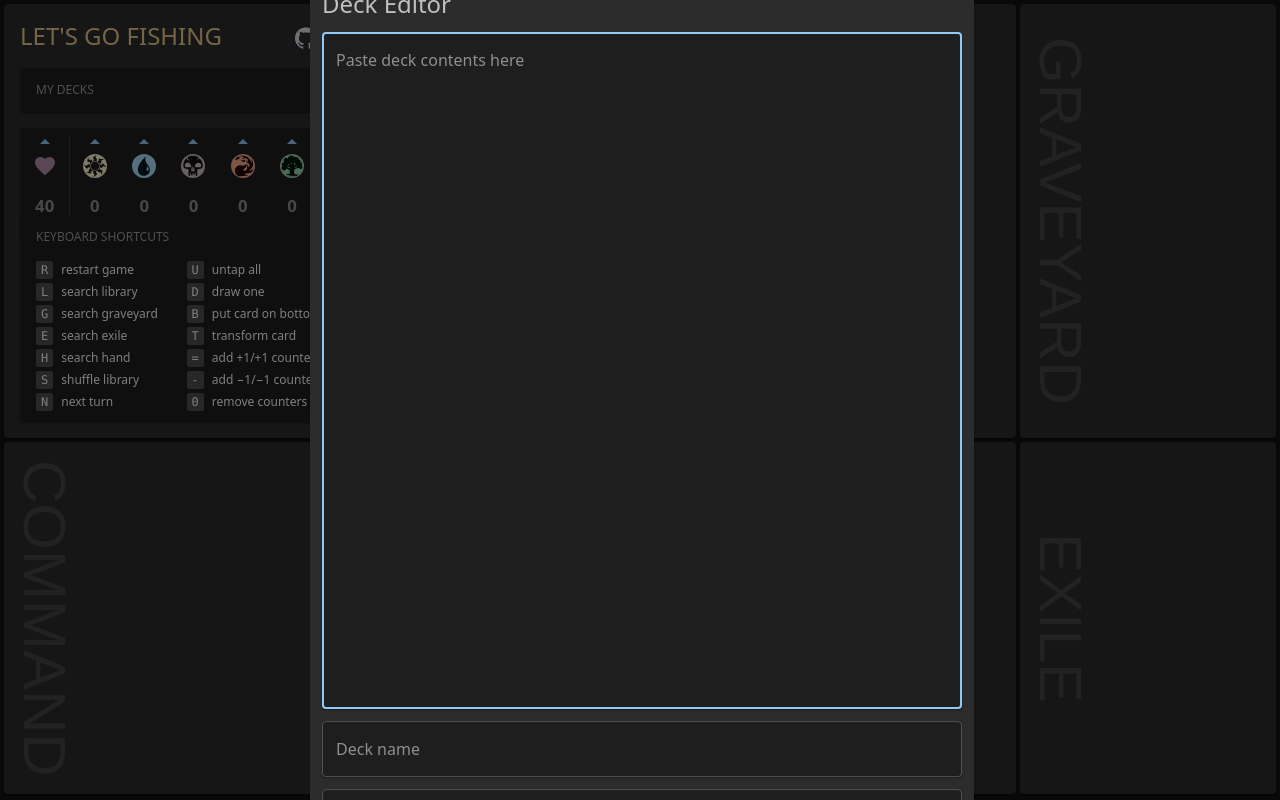
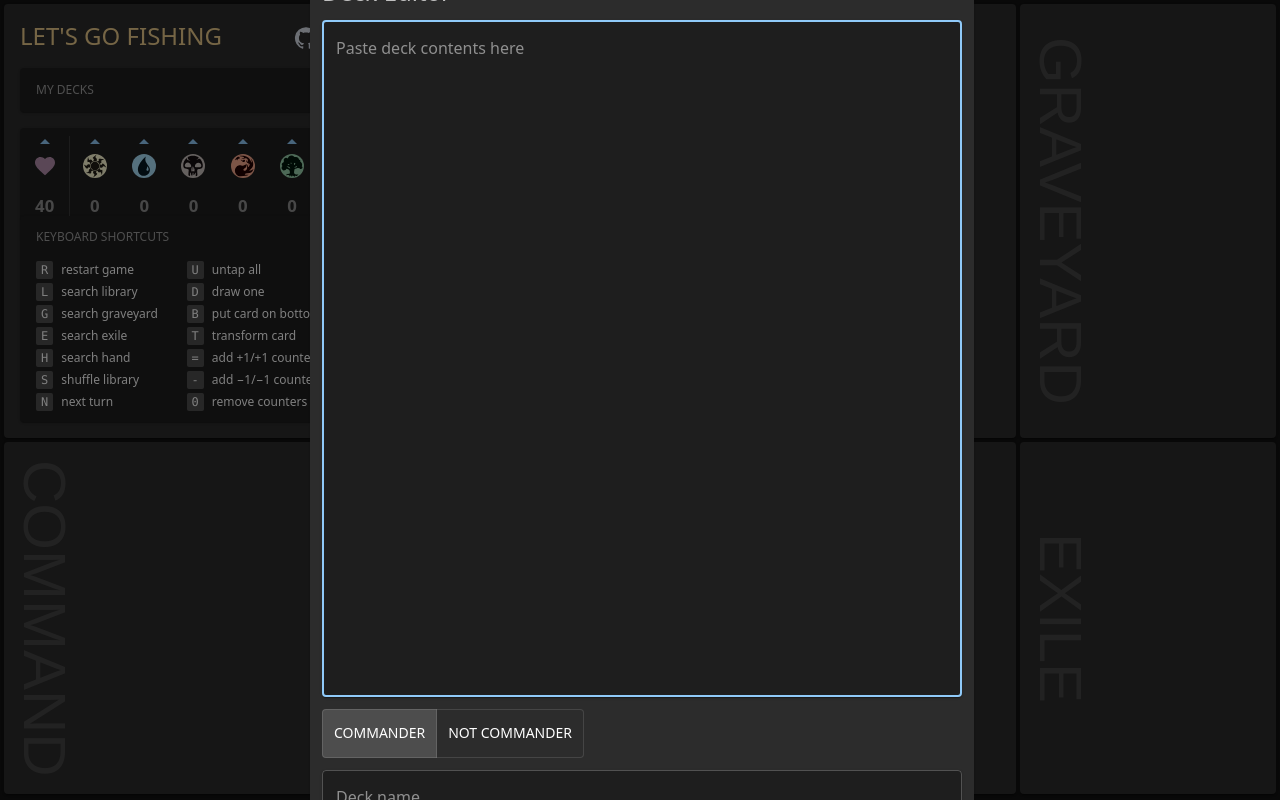
Before and after one commit to avocadianmage/lets-go-fishing, a React (Vite) app: page / in a window 1280 px wide. Both pictures are taken after a click on the button 342 px from the left and 90 px from the top of the page. Built offline with nearby package versions, Linux system fonts and the light colour scheme.

Commit message:
support non-commander deck types

```diff
--- a/src/components/lefter/deckEditModal.tsx
+++ b/src/components/lefter/deckEditModal.tsx
@@ -1,4 +1,15 @@
-import { Box, Button, CircularProgress, Modal, Paper, Stack, TextField, Typography } from '@mui/material';
+import {
+    Box,
+    Button,
+    CircularProgress,
+    Modal,
+    Paper,
+    Stack,
+    TextField,
+    ToggleButton,
+    ToggleButtonGroup,
+    Typography,
+} from '@mui/material';
 import { ModalStyle } from '../../global/constants';
 import { Pane } from '../controls/pane';
 import { ChangeEvent, FormEvent, useEffect, useState } from 'react';
@@ -11,6 +22,11 @@ export interface DeckEditModalProps {
     onClose: (deck?: DeckInfo) => void;
 }
 
+export enum DeckType {
+    Commander = 'commander',
+    NotCommander = 'not-commander',
+}
+
 export const DeckEditModal = ({ isOpen, deckToEdit, onClose }: DeckEditModalProps) => {
     const getDefaultFormValues = (): DeckFormData => ({
         key: deckToEdit?.key,
@@ -20,10 +36,12 @@ export const DeckEditModal = ({ isOpen, deckToEdit, onClose }: DeckEditModalProp
     });
 
     const [formValues, setFormValues] = useState<DeckFormData>(getDefaultFormValues());
+    const [deckType, setDeckType] = useState(DeckType.Commander);
     const [loading, setLoading] = useState(false);
 
     useEffect(() => {
         setFormValues(getDefaultFormValues());
+        setDeckType(DeckType.Commander);
     }, [isOpen, deckToEdit]);
 
     const handleChange = (e: ChangeEvent<HTMLInputElement>) => {
@@ -34,10 +52,16 @@ export const DeckEditModal = ({ isOpen, deckToEdit, onClose }: DeckEditModalProp
         e.preventDefault();
 
         setLoading(true);
-        const deckInfo = await GetDeckInfo(formValues);
+        const deckInfo = await GetDeckInfo(formValues, deckType);
         setLoading(false);
 
         onClose(deckInfo);
+    };
+
+    const handleDeckType = (_: React.MouseEvent<HTMLElement>, newDeckType: DeckType | null) => {
+        if (newDeckType !== null) {
+            setDeckType(newDeckType);
+        }
     };
 
     return (
@@ -66,6 +90,12 @@ export const DeckEditModal = ({ isOpen, deckToEdit, onClose }: DeckEditModalProp
                             disabled={loading}
                         />
                     </Paper>
+
+                    <ToggleButtonGroup exclusive value={deckType} onChange={handleDeckType}>
+                        <ToggleButton value={DeckType.Commander}>Commander</ToggleButton>
+                        <ToggleButton value={DeckType.NotCommander}>Not Commander</ToggleButton>
+                    </ToggleButtonGroup>
+
                     <Paper>
                         <TextField
                             name='name'
@@ -87,6 +117,7 @@ export const DeckEditModal = ({ isOpen, deckToEdit, onClose }: DeckEditModalProp
                             disabled={loading}
                         />
                     </Paper>
+
                     <Stack
                         direction='row'
                         spacing={2}
--- a/src/services/dbSvc.tsx
+++ b/src/services/dbSvc.tsx
@@ -1,4 +1,5 @@
 import { openDB } from 'idb';
+import { DeckType } from '../components/lefter/deckEditModal';
 
 export interface CardExternalInfo {
     frontBlob: Blob;
--- a/src/services/deckInfoSvc.tsx
+++ b/src/services/deckInfoSvc.tsx
@@ -1,3 +1,4 @@
+import { DeckType } from '../components/lefter/deckEditModal';
 import { PopulateCardExternalInfo } from './cardInfoSvc';
 import { CardInfo, DeckFormData, DeckInfo } from './dbSvc';
 
@@ -20,7 +21,8 @@ const parseContentsLine = (
 };
 
 const parseContentsToDeck = async (
-    contents: string
+    contents: string,
+    deckType: DeckType
 ): Promise<{ mainboard: CardInfo[]; commanders: CardInfo[] }> => {
     const lines = contents.split('\n');
     const commanders: CardInfo[] = [];
@@ -32,7 +34,7 @@ const parseContentsToDeck = async (
         return 'card' + id;
     };
 
-    let checkForCommander = true;
+    let checkForCommander = deckType === DeckType.Commander;
     for (let line of lines) {
         line = line.trim();
         if (!line) continue;
@@ -60,9 +62,9 @@ const parseContentsToDeck = async (
     return { commanders, mainboard };
 };
 
-export const GetDeckInfo = async (data: DeckFormData): Promise<DeckInfo> => {
+export const GetDeckInfo = async (data: DeckFormData, deckType: DeckType): Promise<DeckInfo> => {
     const { name, url, contents, key } = data;
-    const { mainboard, commanders } = await parseContentsToDeck(contents);
+    const { mainboard, commanders } = await parseContentsToDeck(contents, deckType);
 
     return {
         ...(key && { key }),
```
